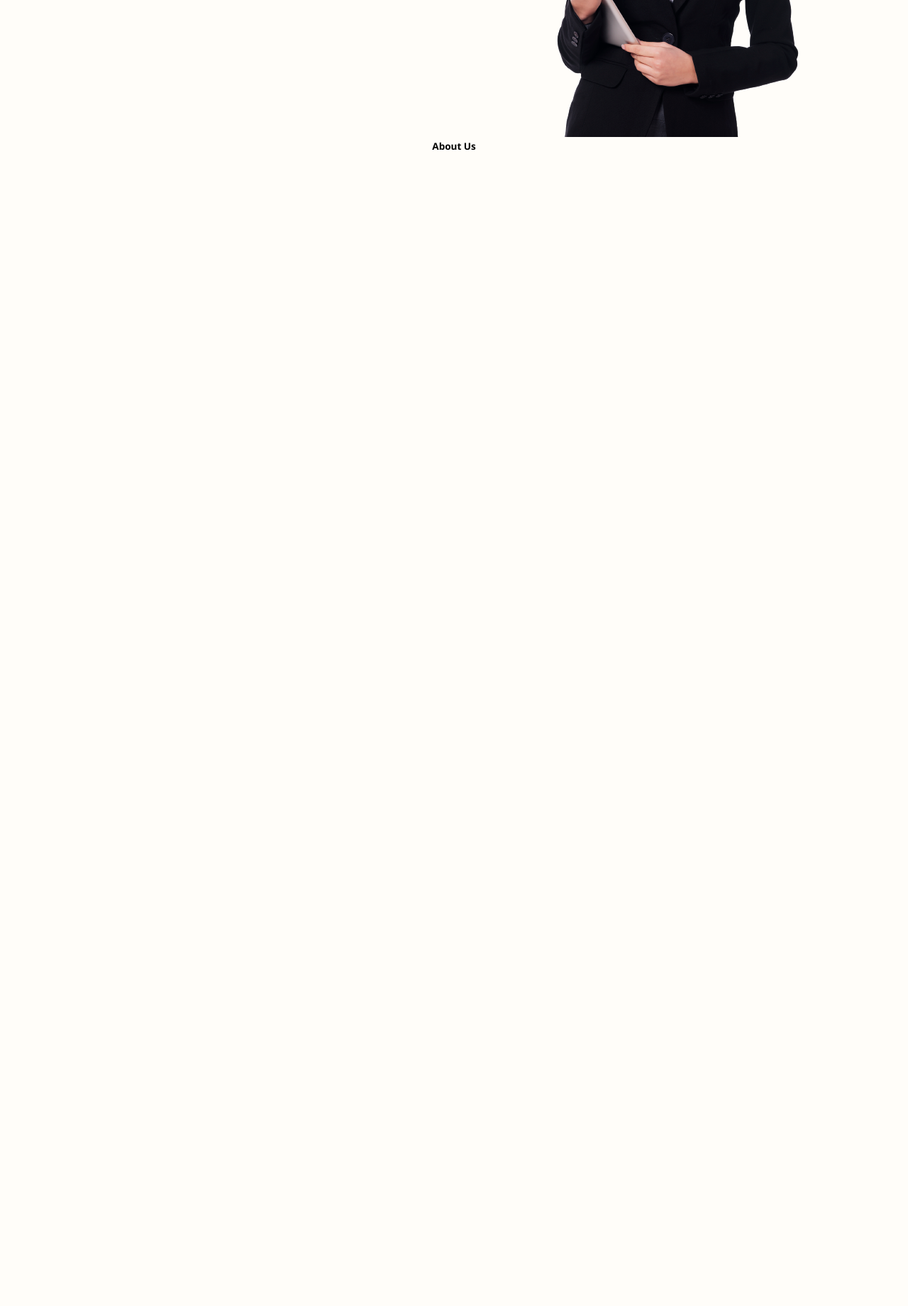
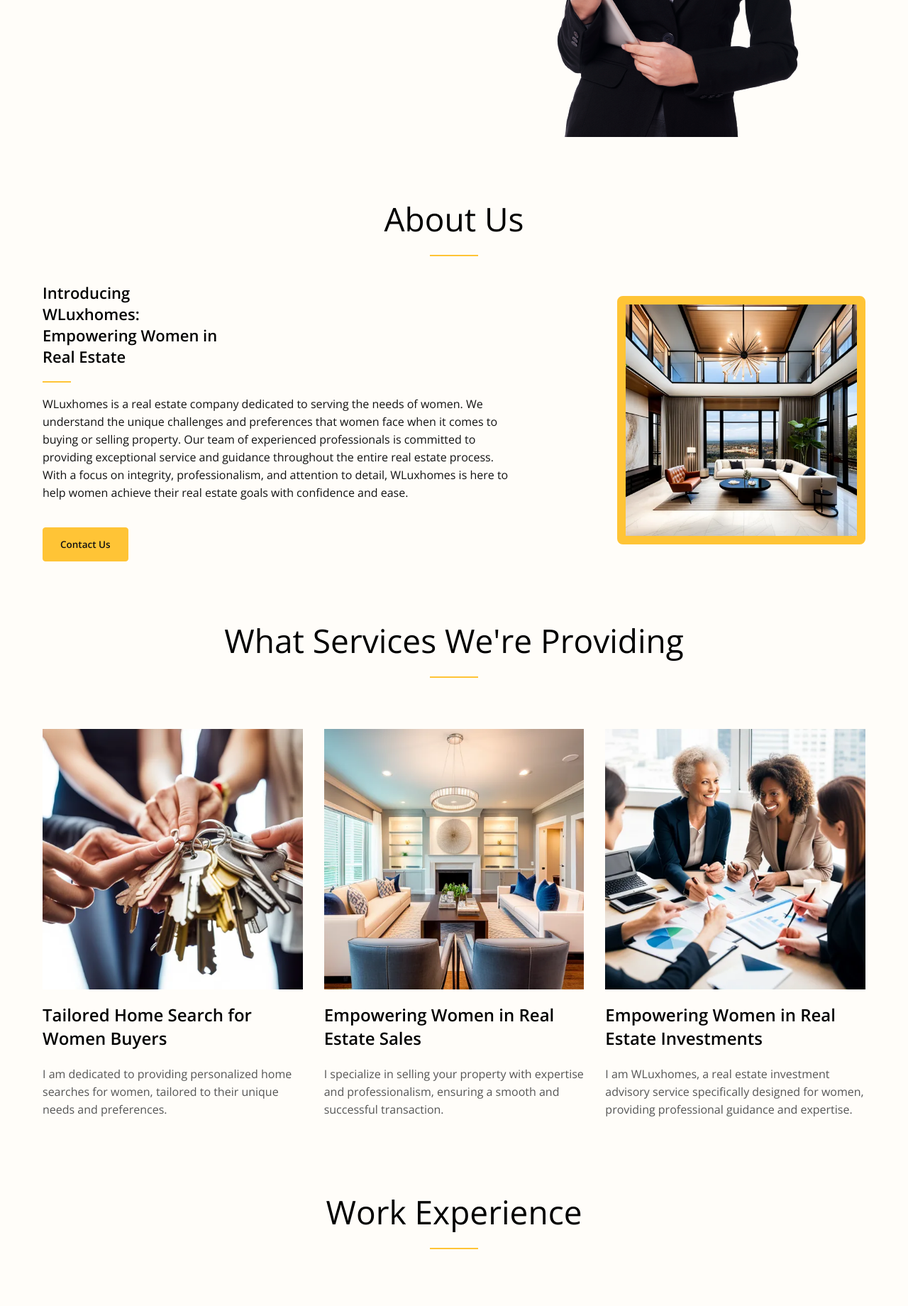
Before and after one commit to innovativeroh/wluxrealtors, a PHP site: page / in a window 1280 px wide. Shown: the part 558-2398 px from the top of the page at 71% size. Before the commit the page ends 770 px from the top, so only its background shows below. Run offline with PHP 8.4, Linux system fonts and the light colour scheme.

Commit message:
Services Section Has Been Completed

```diff
--- a/index.php
+++ b/index.php
@@ -22,10 +22,60 @@
     </section>
     <section id="aboutUs">
         <div id="titleArea">
-            <center><h1>About Us</h1></center>
+            <center>
+                <h1>About Us</h1>
+                <hr>
+            </center>
+        </div>
+        <br><br>
+        <div class='flexContainer' style='gap: 150px'>
+            <div id='flex' style='flex: 2.5;'>
+                <h2>Introducing<br>WLuxhomes:<br>Empowering Women in<br>Real Estate</h2>
+                <hr><br>
+                <p style="font-size: 16px; line-height: 25px;">WLuxhomes is a real estate company dedicated to serving the needs of women. We understand the unique challenges and preferences that women face when it comes to buying or selling property. Our team of experienced professionals is committed to providing exceptional service and guidance throughout the entire real estate process. With a focus on integrity, professionalism, and attention to detail, WLuxhomes is here to help women achieve their real estate goals with confidence and ease.</p><br><br>
+                <button>Contact Us</button>
+            </div>
+            <div id='flex' style='flex: 1;'>
+                <img src='./resource/img/img1.webp' style='width: 350px; border: 12px solid var(--color-secondary); border-radius: 8px;'>
+
+            </div>
+        </div>
+    </section>
+    <section id="provideService">
+    <div id="titleArea">
+            <center>
+                <h1>What Services We're Providing</h1>
+                <hr>
+            </center>
+        </div>
+        <br><br><br><br>
+        <div class="flexBoxes">
+            <div id='flex' style='flex: 1;'>
+            <img src='./resource/img/img2.webp' style='width: 100%; margin-bottom: 15px;'>
+            <h1 style='padding-bottom: 22px;'>Tailored Home Search for Women Buyers<h1>
+            <p style="font-size: 16px; line-height: 25px; color: var(--color-light-black); font-weight: 400;">I am dedicated to providing personalized home searches for women, tailored to their unique needs and preferences.</p>
+            </div>
+            <div id='flex' style='flex: 1;'>
+            <img src='./resource/img/img3.webp' style='width: 100%; margin-bottom: 15px;'>
+            <h1 style='padding-bottom: 22px;'>Empowering Women in Real Estate Sales<h1>
+            <p style="font-size: 16px; line-height: 25px; color: var(--color-light-black); font-weight: 400;">I specialize in selling your property with expertise and professionalism, ensuring a smooth and successful transaction.</p>
+            </div>
+            <div id='flex' style='flex: 1;'>
+            <img src='./resource/img/img4.webp' style='width: 100%; margin-bottom: 15px;'>
+            <h1 style='padding-bottom: 22px;'>Empowering Women in Real Estate Investments<h1>
+            <p style="font-size: 16px; line-height: 25px; color: var(--color-light-black); font-weight: 400;">I am WLuxhomes, a real estate investment advisory service specifically designed for women, providing professional guidance and expertise.</p>
+            </div>
         </div>
     </section>
 </div>
+<section id="workExperience">
+    <div id="titleArea">
+            <center>
+                <h1>Work Experience</h1>
+                <hr>
+            </center>
+        </div>
+</section>
     <?php include_once("./core/header.php"); ?>
 </body>
 </html>
--- a/resource/css/main.css
+++ b/resource/css/main.css
@@ -59,7 +59,7 @@ header #superBtn button:hover {
     font-size: 68px;
     font-weight: 700;
     background: rgb(255,220,0);
-background: linear-gradient(90deg, rgba(255,220,0,1) 0%, rgba(255,181,0,1) 100%);
+    background: linear-gradient(90deg, rgba(255,220,0,1) 0%, rgba(255,181,0,1) 100%);
     -webkit-text-fill-color: transparent;
     -webkit-background-clip: text;
 }
@@ -77,3 +77,37 @@ background: linear-gradient(90deg, rgba(255,220,0,1) 0%, rgba(255,181,0,1) 100%)
     cursor: pointer;
     transition: all ease 300ms
 }
+section {
+    margin-bottom: 80px;
+}
+#titleArea h1 {
+    font-size: 46px;
+    font-weight: 400;
+}
+#titleArea hr {
+    width: 68px;
+    margin-top: 20px;
+    height: 2px;
+    border: 0 none;
+    background: var(--color-secondary);
+}
+.flexContainer #flex h2 {
+    font-size: 22px;
+    font-weight: 600;
+}
+.flexContainer #flex hr {
+    width: 40px;
+    margin-top: 20px;
+    height: 2px;
+    border: 0 none;
+    background: var(--color-secondary);
+}
+.flexBoxes {
+    display: flex;
+    gap: 30px;
+    justify-content: center;
+}
+.flexBoxes #flex h1 {
+    font-size: 24px;
+    font-weight: 600;
+}
--- a/resource/css/root.css
+++ b/resource/css/root.css
@@ -4,4 +4,5 @@
     --color-secondary: #FFC436;
     --color-white: #fff;
     --color-gray: #ccc;
+    --color-light-black: #555;
 }
```
Also changed, not shown: resource/img/img1.webp (added), resource/img/img2.webp (added), resource/img/img3.webp (added), resource/img/img4.webp (added).
